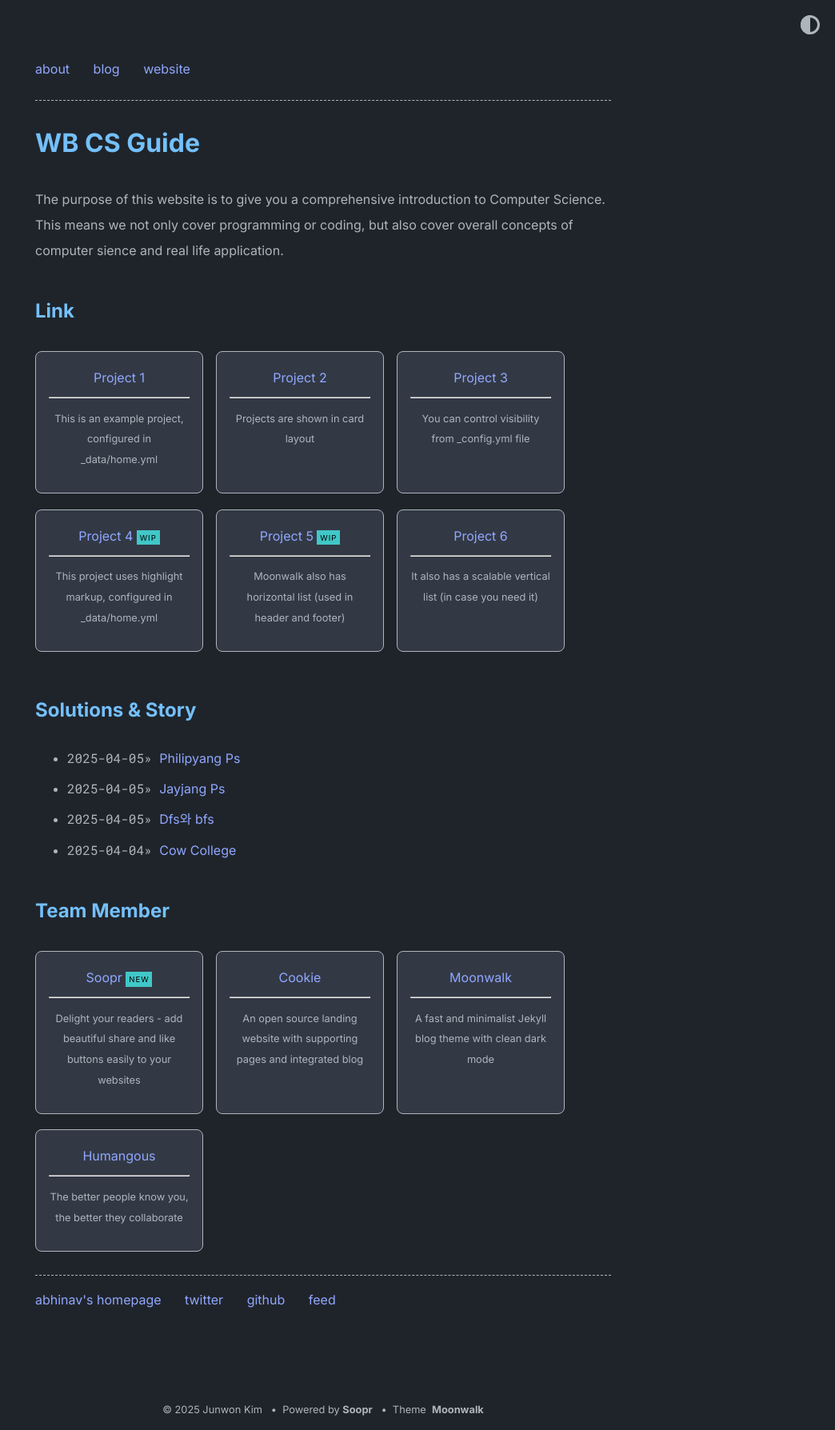
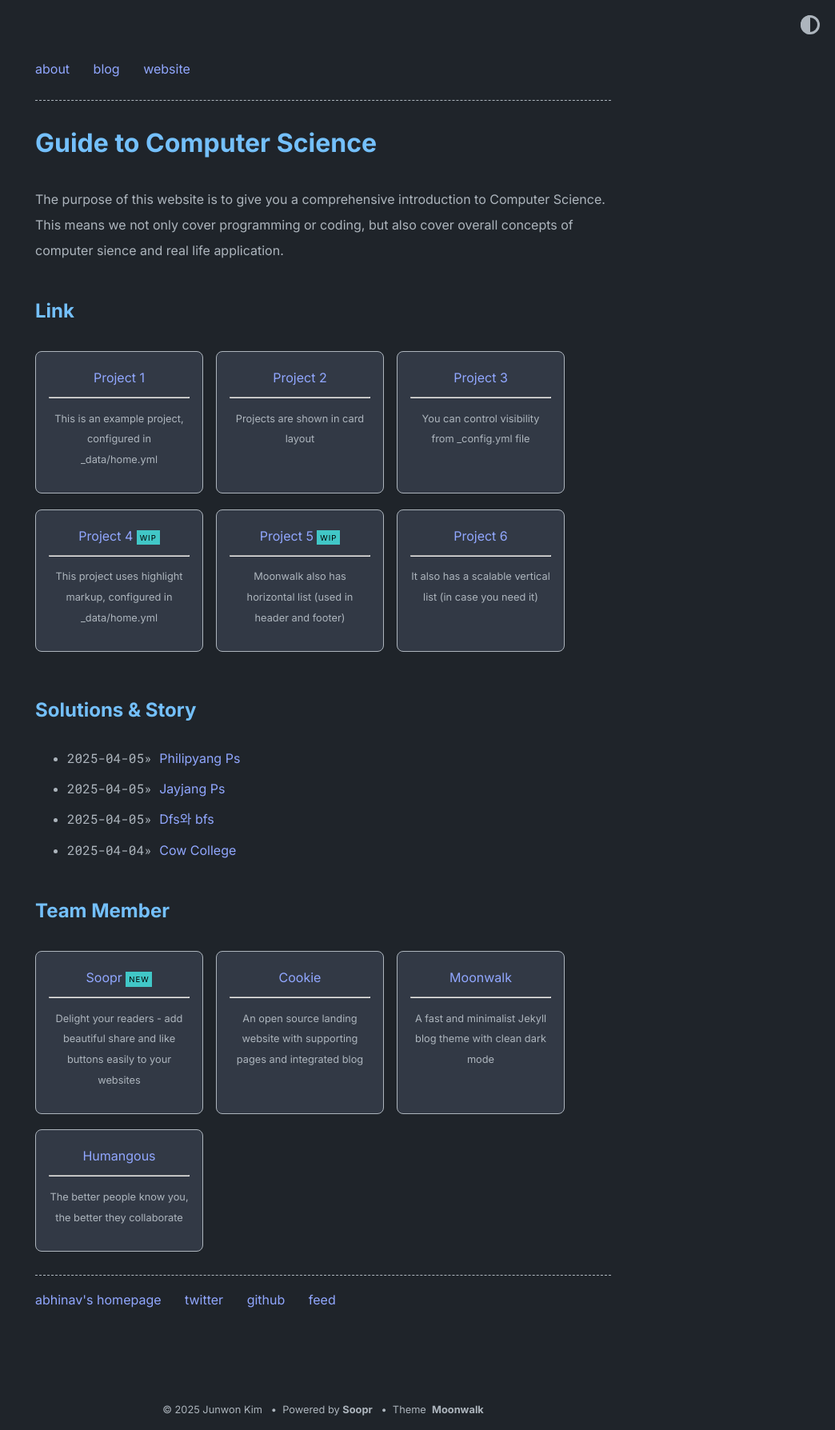
Before and after one commit to jaejun0909/A-Guide-to-Computer-Science, a Jekyll site: the page built from index.md, in a window 1280 px wide. Shown: the whole page at 80% size, without its empty margins (236-1280 px from the left). Built offline with Jekyll 4.4.1, drawn with Linux system fonts in a browser that asks for light colours.

Commit message:
Update site configuration and content: change title and author in _config.yml, revise site description, modify project titles, and remove outdated about content. Delete test post file.

```diff
--- a/_config.yml
+++ b/_config.yml
@@ -1,4 +1,4 @@
-title: WB CS Guide
+title: Guide to Computer Science
 author: Junwon Kim
 url: https://wcsguide.netlify.app/k # root address of the site
 description: > # description of the site (multiple lines allowed)
```
